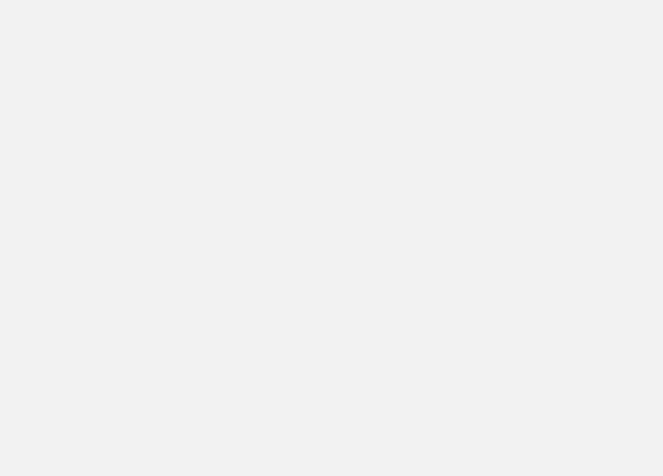
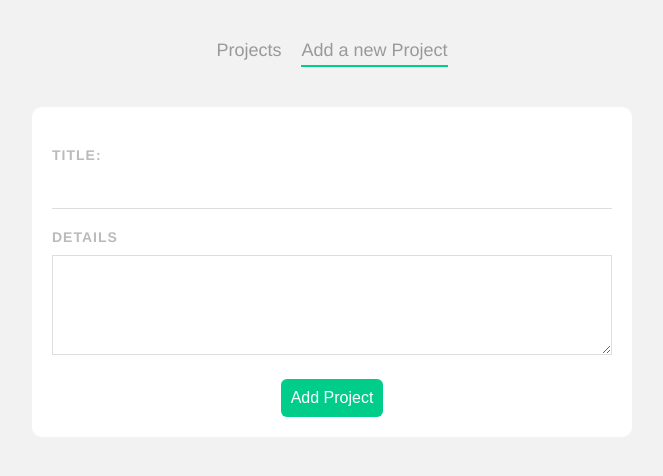
Before and after one commit to judo2000/vue-project-planner, a Vue app: page /add in a window 1280 px wide. Before the commit this address had no page. Shown: the top 476 px of the page, without its empty margins (308-971 px from the left). Built offline with nearby package versions, Linux system fonts and the light colour scheme.

Commit message:
Create add project view and add navbar

```diff
--- a/data/db.json
+++ b/data/db.json
@@ -11,6 +11,12 @@
       "title": "Make marketing email",
       "details": "lorem ipsum",
       "complete": false
+    },
+    {
+      "title": "Build a new website",
+      "details": "blah blach",
+      "complete": false,
+      "id": 3
     }
   ]
 }
--- a/src/App.vue
+++ b/src/App.vue
@@ -1,6 +1,15 @@
 <template>
+  <Navbar />
   <router-view />
 </template>
+
+<script>
+import Navbar from './components/Navbar.vue';
+
+export default {
+  components: { Navbar },
+};
+</script>
 
 <style>
 body {
--- /dev/null
+++ b/src/components/Navbar.vue
@@ -0,0 +1,28 @@
+<template>
+  <nav class="main-nav">
+    <router-link :to="{ name: 'Home' }">Projects</router-link>
+    <router-link :to="{ name: 'AddProject' }">Add a new Project</router-link>
+  </nav>
+</template>
+
+<script>
+export default {};
+</script>
+
+<style>
+.main-nav {
+  text-align: center;
+  margin: 40px auto;
+}
+.main-nav a {
+  display: inline-block;
+  text-decoration: none;
+  margin: 0 10px;
+  color: #999;
+  font-size: 18px;
+}
+a.router-link-active {
+  border-bottom: 2px solid #00ce89;
+  padding-bottom: 4px;
+}
+</style>
--- a/src/router/index.js
+++ b/src/router/index.js
@@ -1,11 +1,17 @@
 import { createRouter, createWebHistory } from 'vue-router';
-import HomeView from '../views/HomeView.vue';
+import Home from '../views/Home.vue';
+import AddProject from '../views/AddProject.vue';
 
 const routes = [
   {
     path: '/',
-    name: 'home',
-    component: HomeView,
+    name: 'Home',
+    component: Home,
+  },
+  {
+    path: '/add',
+    name: 'AddProject',
+    component: AddProject,
   },
 ];
 
--- /dev/null
+++ b/src/views/AddProject.vue
@@ -0,0 +1,81 @@
+<template>
+  <form @submit.prevent="handleSubmit">
+    <label>Title:</label>
+    <input type="text" v-model="title" required />
+
+    <label>Details</label>
+    <textarea v-model="details" required></textarea>
+
+    <button>Add Project</button>
+  </form>
+</template>
+
+<script>
+export default {
+  data() {
+    return {
+      title: '',
+      details: '',
+    };
+  },
+  methods: {
+    handleSubmit() {
+      let project = {
+        title: this.title,
+        details: this.details,
+        complete: false,
+      };
+      fetch('http://localhost:3000/projects', {
+        method: 'post',
+        headers: { 'Content-type': 'application/json' },
+        body: JSON.stringify(project),
+      })
+        .then(() => {
+          this.$router.push('/');
+        })
+        .catch((err) => console.log(err.message));
+    },
+  },
+};
+</script>
+
+<style>
+form {
+  background: white;
+  padding: 20px;
+  border-radius: 10px;
+}
+label {
+  display: block;
+  color: #bbb;
+  text-transform: uppercase;
+  font-size: 14px;
+  font-weight: bold;
+  letter-spacing: 1px;
+  margin: 20px 0 10px 0;
+}
+input {
+  padding: 10px;
+  border: 0;
+  border-bottom: 1px solid #ddd;
+  width: 100%;
+  box-sizing: border-box;
+}
+textarea {
+  border: 1px solid #ddd;
+  padding: 10px;
+  width: 100%;
+  box-sizing: border-box;
+  height: 100px;
+}
+form button {
+  display: block;
+  margin: 20px auto 0;
+  background: #00cd89;
+  color: white;
+  padding: 10px;
+  border: 0;
+  border-radius: 6px;
+  font-size: 16px;
+}
+</style>
--- a/src/views/HomeView.vue
+++ b/src/views/Home.vue
@@ -16,7 +16,7 @@
 import SingleProject from '../components/SingleProject.vue';
 
 export default {
-  name: 'HomeView',
+  name: 'Home',
   components: { SingleProject },
   data() {
     return {
```
